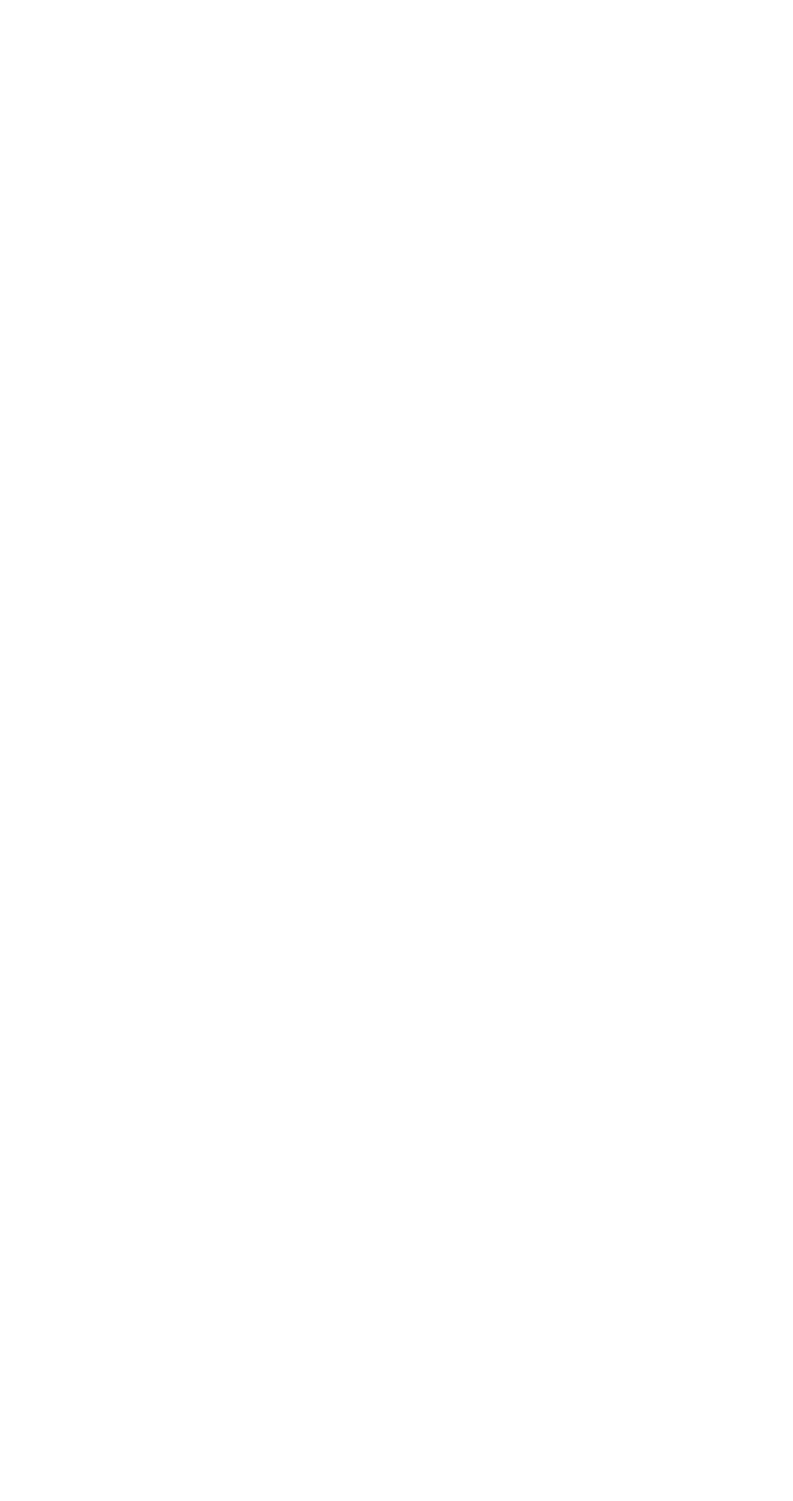
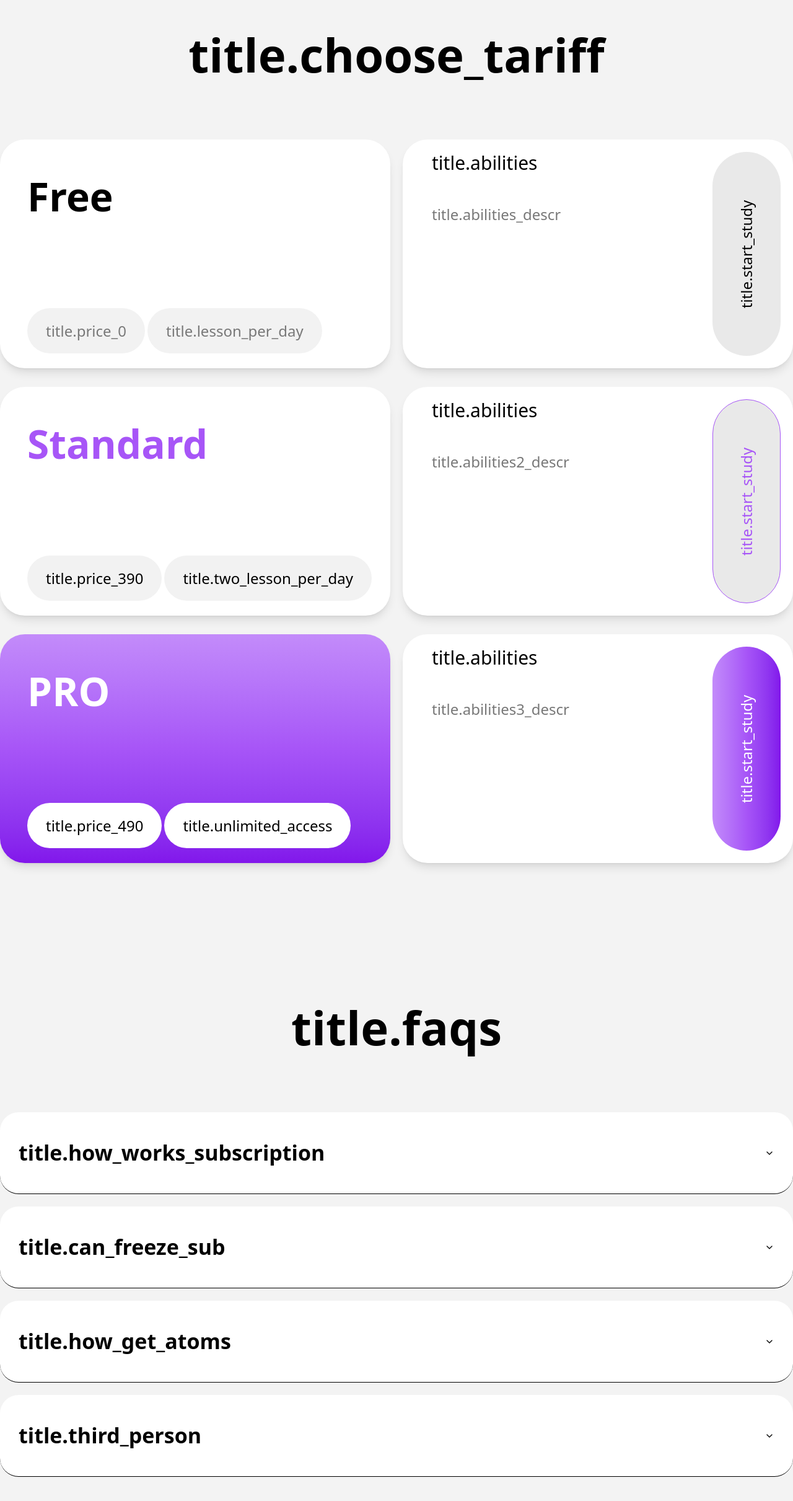
Before and after one commit to atomikaorg/landing, a React (Vite) app: page / in a window 1280 px wide. Shown: the part 9503-11924 px from the top of the page at 62% size. Before the commit the page ends 9350 px from the top, so only its background shows below. Built offline with nearby package versions, Linux system fonts and the light colour scheme.

Commit message:
last components

```diff
--- a/src/App.tsx
+++ b/src/App.tsx
@@ -2,9 +2,12 @@ import AboutAuthor from "./components/AboutAuthor";
 import AboutCourse from "./components/AboutCourse";
 import AboutPlatform from "./components/AboutPlatform";
 import Banner from "./components/Banner";
+import FAQs from "./components/FAQs";
 import Feedbacks from "./components/Feedbacks";
+import FormComponent from "./components/FormComponent";
 import Header from "./components/header/Header";
 import HowItWorks from "./components/HowItWorks";
+import PaymentTariff from "./components/PaymentTariff";
 import TrainingInfo from "./components/TrainingInfo";
 import WhyAtomika from "./components/WhyAtomika";
 import WhyChooseAtomika from "./components/WhyChooseAtomika";
@@ -23,6 +26,9 @@ function App() {
         <HowItWorks />
         <WhyChooseAtomika />
         <Feedbacks />
+        <PaymentTariff />
+        <FAQs />
+        <FormComponent />
       </main>
     </div>
   );
--- /dev/null
+++ b/src/components/FAQs/index.tsx
@@ -0,0 +1,55 @@
+import { useTranslation } from "react-i18next";
+import {
+  Accordion,
+  AccordionContent,
+  AccordionItem,
+  AccordionTrigger,
+} from "../ui/accordion";
+
+const FAQs = () => {
+  const { t } = useTranslation();
+
+  return (
+    <section className="container mt-[208px]">
+      <h2 className="font-semibold text-[76px] text-center">
+        {t("title.faqs")}
+      </h2>
+      <Accordion type="single" collapsible className="mt-20">
+        <AccordionItem value="item-1" className="bg-white rounded-[30px]">
+          <AccordionTrigger className="py-10 px-[30px] cursor-pointer font-semibold text-[34px] hover:no-underline">
+            {t("title.how_works_subscription")}
+          </AccordionTrigger>
+          <AccordionContent className="mt-8 text-2xl text-gray-text font-medium px-[30px] pb-10">
+            {t("title.how_works_subscription_content")}
+          </AccordionContent>
+        </AccordionItem>
+        <AccordionItem value="item-2" className="bg-white rounded-[30px] mt-5">
+          <AccordionTrigger className="py-10 px-[30px] cursor-pointer font-semibold text-[34px] hover:no-underline">
+            {t("title.can_freeze_sub")}
+          </AccordionTrigger>
+          <AccordionContent className="mt-8 text-2xl text-gray-text font-medium px-[30px] pb-10">
+            {t("title.can_freeze_sub_content")}
+          </AccordionContent>
+        </AccordionItem>
+        <AccordionItem value="item-3" className="bg-white rounded-[30px] mt-5">
+          <AccordionTrigger className="py-10 px-[30px] cursor-pointer font-semibold text-[34px] hover:no-underline">
+            {t("title.how_get_atoms")}
+          </AccordionTrigger>
+          <AccordionContent className="mt-8 text-2xl text-gray-text font-medium px-[30px] pb-10">
+            {t("title.how_get_atoms_descr")}
+          </AccordionContent>
+        </AccordionItem>
+        <AccordionItem value="item-4" className="bg-white rounded-[30px] mt-5">
+          <AccordionTrigger className="py-10 px-[30px] cursor-pointer font-semibold text-[34px] hover:no-underline">
+            {t("title.third_person")}
+          </AccordionTrigger>
+          <AccordionContent className="mt-8 text-2xl text-gray-text font-medium px-[30px] pb-10">
+            {t("title.third_person_descr")}
+          </AccordionContent>
+        </AccordionItem>
+      </Accordion>
+    </section>
+  );
+};
+
+export default FAQs;
--- /dev/null
+++ b/src/components/FormComponent/index.tsx
@@ -0,0 +1,59 @@
+import { useForm } from "react-hook-form";
+import {
+  Form,
+  FormControl,
+  FormDescription,
+  FormField,
+  FormItem,
+  FormMessage,
+} from "../ui/form";
+import { Input } from "../ui/input";
+import { zodResolver } from "@hookform/resolvers/zod";
+import { z } from "zod";
+import { useTranslation } from "react-i18next";
+
+const FormComponent = () => {
+  const { t } = useTranslation();
+
+  const formSchema = z.object({
+    username: z.string().min(2).max(50),
+  });
+
+  const form = useForm<z.infer<typeof formSchema>>({
+    resolver: zodResolver(formSchema),
+    defaultValues: {
+      username: "",
+    },
+  });
+
+  return (
+    <section className="container mt-[208px]">
+      <div className="rounded-[50px] w-full h-[748px] bg-gradient-to-b from-[#C38BFA] via-purple-main to-[#8216EB]">
+        <div>
+          <h2>{t("title.conact_with_us")}</h2>
+          <Form {...form}>
+            <form>
+              <FormField
+                control={form.control}
+                name="username"
+                render={({ field }) => (
+                  <FormItem>
+                    <FormControl>
+                      <Input placeholder="shadcn" {...field} />
+                    </FormControl>
+                    <FormDescription>
+                      This is your public display name.
+                    </FormDescription>
+                    <FormMessage />
+                  </FormItem>
+                )}
+              />
+            </form>
+          </Form>
+        </div>
+      </div>
+    </section>
+  );
+};
+
+export default FormComponent;
--- /dev/null
+++ b/src/components/PaymentTariff/index.tsx
@@ -0,0 +1,89 @@
+import { useTranslation } from "react-i18next";
+
+const PaymentTariff = () => {
+  const { t } = useTranslation();
+
+  return (
+    <section className="container mt-[208px]">
+      <h2 className="font-semibold text-[76px] text-center">
+        {t("title.choose_tariff")}
+      </h2>
+      <div className="grid grid-cols-2 gap-x-5 gap-y-[30px] mt-20">
+        <div className="h-[369px] bg-white rounded-[40px] p-11 shadow-lg flex flex-col justify-between">
+          <h2 className="font-semibold text-[64px]">
+            <span></span> Free
+          </h2>
+          <div>
+            <span className="bg-[#f2f2f2] text-gray-text rounded-full text-2xl py-5 px-[30px]">
+              {t("title.price_0")}
+            </span>
+            <span className="bg-[#f2f2f2] text-gray-text rounded-full text-2xl py-5 px-[30px] ml-1">
+              {t("title.lesson_per_day")}
+            </span>
+          </div>
+        </div>
+        <div className="h-[369px] bg-white rounded-[40px] shadow-lg flex justify-between p-5 pl-[47px]">
+          <div>
+            <h4 className="text-3xl font-medium">{t("title.abilities")}</h4>
+            <p className="mt-[49px] text-2xl font-medium text-gray-text">
+              {t("title.abilities_descr")}
+            </p>
+          </div>
+          <div className="rounded-full bg-[#e9e9e9] text-2xl font-medium w-[110px] flex justify-center items-center">
+            <p className="rotate-270">{t("title.start_study")}</p>
+          </div>
+        </div>
+        <div className="h-[369px] bg-white rounded-[40px] p-11 shadow-lg flex flex-col justify-between">
+          <h2 className="font-semibold text-[64px] text-purple-main">
+            <span></span> Standard
+          </h2>
+          <div>
+            <span className="bg-[#f2f2f2] rounded-full text-2xl py-5 px-[30px]">
+              {t("title.price_390")}
+            </span>
+            <span className="bg-[#f2f2f2] rounded-full text-2xl py-5 px-[30px] ml-1">
+              {t("title.two_lesson_per_day")}
+            </span>
+          </div>
+        </div>
+        <div className="h-[369px] bg-white rounded-[40px] shadow-lg flex justify-between p-5 pl-[47px]">
+          <div>
+            <h4 className="text-3xl font-medium">{t("title.abilities")}</h4>
+            <p className="mt-[49px] text-2xl font-medium text-gray-text">
+              {t("title.abilities2_descr")}
+            </p>
+          </div>
+          <div className="rounded-full bg-[#e9e9e9] text-2xl font-medium w-[110px] flex justify-center items-center border border-purple-main">
+            <p className="rotate-270 text-purple-main">{t("title.start_study")}</p>
+          </div>
+        </div>
+        <div className="h-[369px] bg-gradient-to-b from-[#C38BFA] via-purple-main to-[#8216EB] rounded-[40px] p-11 shadow-lg flex flex-col justify-between">
+          <h2 className="font-semibold text-[64px] text-white">
+            <span></span> PRO
+          </h2>
+          <div>
+            <span className="bg-white rounded-full text-2xl py-5 px-[30px]">
+              {t("title.price_490")}
+            </span>
+            <span className="bg-white rounded-full text-2xl py-5 px-[30px] ml-1">
+              {t("title.unlimited_access")}
+            </span>
+          </div>
+        </div>
+        <div className="h-[369px] rounded-[40px] shadow-lg flex justify-between p-5 pl-[47px] bg-white">
+          <div>
+            <h4 className="text-3xl font-medium">{t("title.abilities")}</h4>
+            <p className="mt-[49px] text-2xl font-medium text-gray-text">
+              {t("title.abilities3_descr")}
+            </p>
+          </div>
+          <div className="rounded-full bg-gradient-to-r from-[#C38BFA] via-purple-main to-[#8216EB] text-white text-2xl font-medium w-[110px] flex justify-center items-center">
+            <p className="rotate-270">{t("title.start_study")}</p>
+          </div>
+        </div>
+      </div>
+    </section>
+  );
+};
+
+export default PaymentTariff;
```
